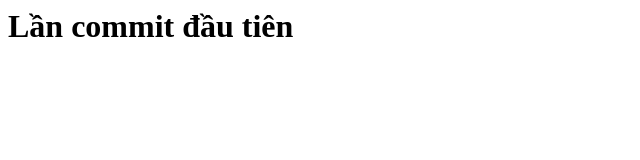
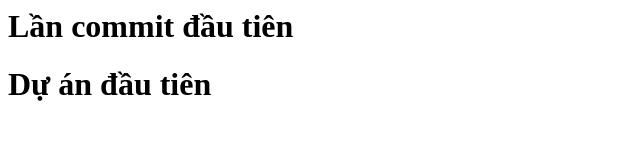
Before and after one commit to Luvyie/LapTrinhQuanLy, a plain HTML site: page index.html in a window 1280 px wide. Shown: the whole page, without its empty margins (0-640 px from the left). Drawn offline with Linux system fonts and the light colour scheme.

Commit message:
Add second header for first project

```diff
--- a/index.html
+++ b/index.html
@@ -1 +1,2 @@
 <h1>Lần commit đầu tiên</h1>
+<h1>Dự án đầu tiên</h1>
```
